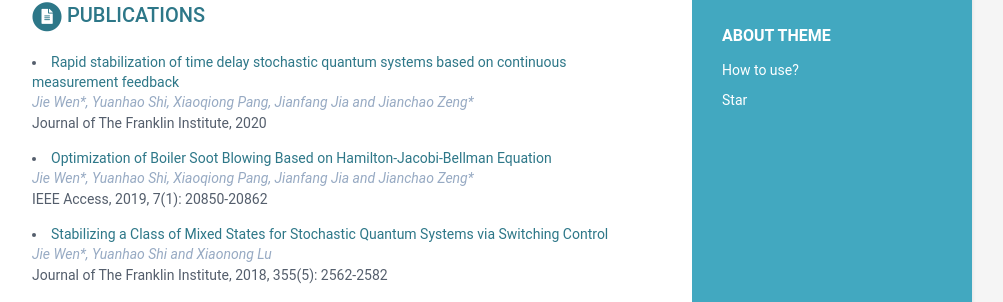
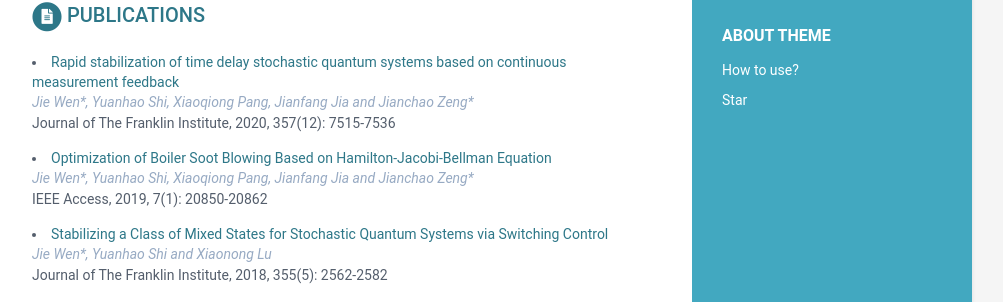
Before and after one commit to wenjie015/wenjie, a Jekyll site: the page built from index.html, in a window 1280 px wide. Shown: the part 892-1194 px from the top of the page, without its empty margins (168-1171 px from the left). Built offline with Jekyll 4.4.1, drawn with Linux system fonts in a browser that asks for light colours.

Commit message:
Update data.yml

```diff
--- a/_data/data.yml
+++ b/_data/data.yml
@@ -60,7 +60,7 @@ publications:
       - title: Rapid stabilization of time delay stochastic quantum systems based on continuous measurement feedback
         link: https://doi.org/10.1016/j.jfranklin.2020.05.016
         authors: Jie Wen*, Yuanhao Shi, Xiaoqiong Pang, Jianfang Jia and Jianchao Zeng*
-        conference: " Journal of The Franklin Institute, 2020"
+        conference: " Journal of The Franklin Institute, 2020, 357(12): 7515-7536"
 
       - title: Optimization of Boiler Soot Blowing Based on Hamilton-Jacobi-Bellman Equation
         link: https://ieeexplore.ieee.org/document/8633899
```
